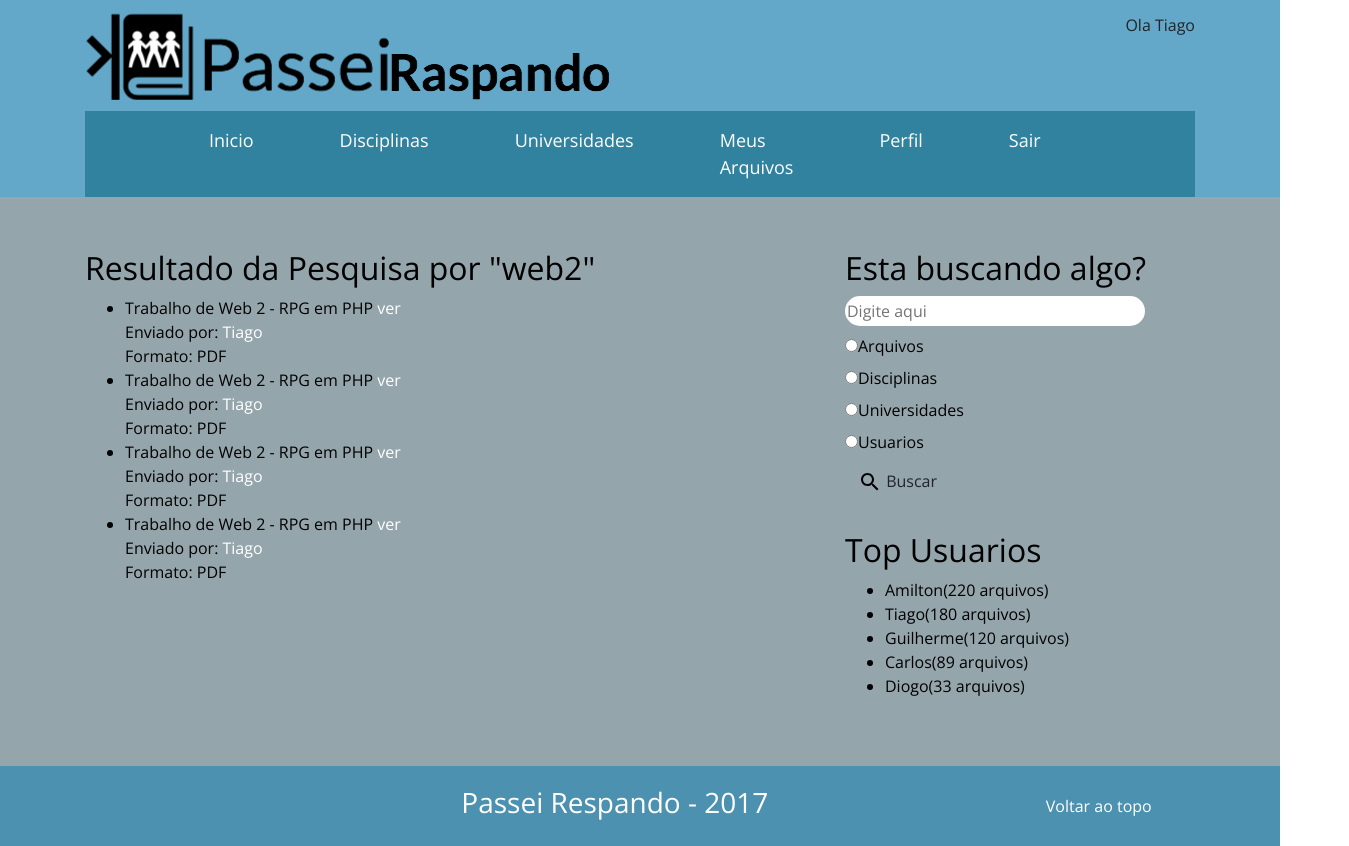
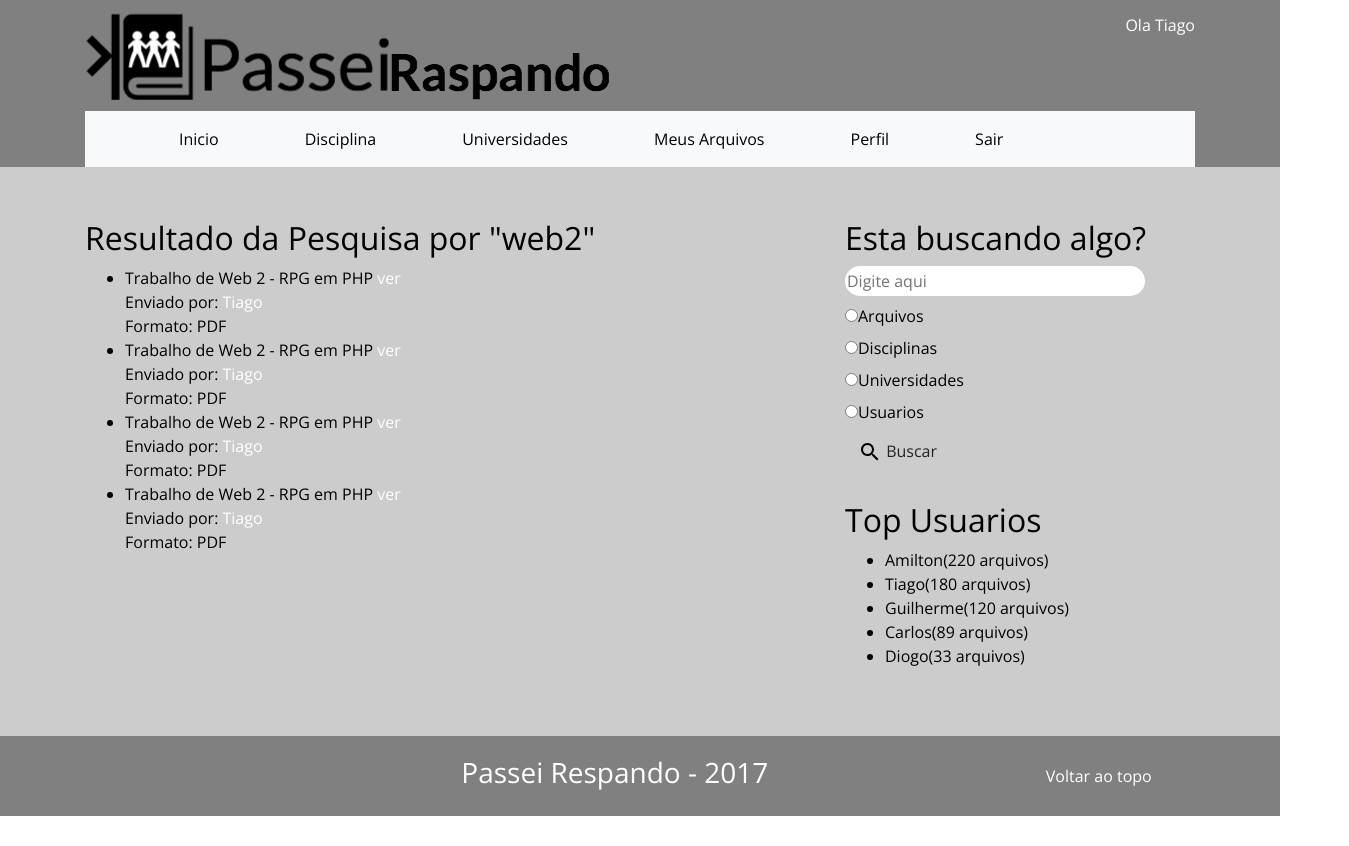
Before and after one commit to RasppSoft/passeiraspando-frontend, a plain HTML site: page telas/busca.html in a window 1280 px wide. Shown: the whole page, 1349 px wide, since content can reach past the window. After the commit the page ends 816 px from the top, so only its background shows below. Drawn offline with nearby package versions, Linux system fonts and the light colour scheme.

Commit message:
Versao Final v.2

```diff
--- a/css/style.css
+++ b/css/style.css
@@ -3,19 +3,23 @@ body{
 }
 
 header{
-	background-color: #63A8C9;
+	/*background-color: #63A8C9;*/
+	background-color: grey;
 	position: relative;
 	padding-top: 1%;
 }
 
 #user{
-	float: right
+	float: right;
+	color: white;
 }
 
 nav{
 	margin-top: 1%;
-	background-color: #31829F;
-	font-size: 18px;
+}
+
+nav a{
+	color: black!important;
 }
 
 #information{
@@ -33,7 +37,8 @@ a{
 }
 
 #miolo{
-	background-color: #95A5AC;
+	/*background-color: #95A5AC;*/
+	background-color: #CCC;
 	position: relative;
 	padding-top: 4.1%;
 	padding-bottom: 4.1%;
@@ -70,7 +75,8 @@ a{
 }
 
 #pe{
-	background-color: #4C91B0;
+	/*background-color: #4C91B0;*/
+	background-color: grey;
 	width: 100%;
 	position: relative;
 	display: flex;
@@ -78,8 +84,20 @@ a{
 	justify-content: center;
 }
 
+#login{
+	display: flex;
+	align-items: center;
+	justify-content: center;
+	margin-top: 15%;
+}
+
+#corpo_login{
+	background-color: #CCC;
+}
+
 footer{
-	background-color: #4C91B0;
+	/*background-color: #4C91B0;*/
+	background-color: grey;
 	width: 100%;
 	position: relative;
 	padding: 1.5%  1%;
--- a/telas/busca.html
+++ b/telas/busca.html
@@ -14,30 +14,30 @@
 		<div class="container">
 			<img src="../assets/images/logotipo-passei-raspando.png">
 			<p id="user">Ola Tiago</p>
-			<section id="menu">
-				<nav class="navbar navbar-expand-lg navbar-light">
+			<section >
+				<nav class="navbar navbar-expand-lg navbar-light bg-light">
 					<button class="navbar-toggler" type="button" data-toggle="collapse" data-target="#navbarSupportedContent" aria-controls="navbarSupportedContent" aria-expanded="false" aria-label="Toggle navigation">
         				<span class="navbar-toggler-icon"></span>
         			</button>
 					<div class="collapse navbar-collapse" id="navbarSupportedContent">
         				<ul class="navbar-nav mr-auto">
 				            <li class="nav-item active">
-								<a class="nav-link" id="first-a" href="#">Inicio <span class="sr-only">(current)</span></a>
+				            	<a class="nav-link" href="index.html">Inicio <span class="sr-only">(current)</span></a>
 				            </li>
 				            <li class="nav-item active">
-								<a class="nav-link" href="#">Disciplinas <span class="sr-only">(current)</span></a>
+				            	<a class="nav-link" href="disciplinas.html">Disciplina <span class="sr-only">(current)</span></a>
 				            </li>
 				            <li class="nav-item active">
-								<a class="nav-link" href="#">Universidades <span class="sr-only">(current)</span></a>
+				            	<a class="nav-link" href="universidades.html">Universidades <span class="sr-only">(current)</span></a>
 				            </li>
 				            <li class="nav-item active">
-								<a class="nav-link" href="#">Meus Arquivos <span class="sr-only">(current)</span></a>
+				            	<a class="nav-link" href="arquivos.html">Meus Arquivos <span class="sr-only">(current)</span></a>
 				            </li>
 				            <li class="nav-item active">
-								<a class="nav-link" href="#">Perfil <span class="sr-only">(current)</span></a>
+				            	<a class="nav-link" href="perfil.html">Perfil <span class="sr-only">(current)</span></a>
 				            </li>
 				            <li class="nav-item active">
-								<a class="nav-link" id="last-a" href="#">Sair <span class="sr-only">(current)</span></a>
+				            	<a class="nav-link" href="login.html">Sair <span class="sr-only">(current)</span></a>
 				            </li>
         				</ul>
         			</div>
```
Also changed, not shown: telas/arquivos.html (+8 -8 lines), telas/detalhe_arquivo.html (+8 -8 lines), telas/disciplinas.html (+8 -8 lines), telas/index.html (+5 -5 lines), telas/inserir_arquivo.html (+8 -8 lines), telas/login.html (added, +36 -0 lines), telas/perfil.html (+8 -8 lines), telas/universidades.html (+8 -8 lines), telas/upload.html (+8 -8 lines). Lines whose indentation alone changed are shown as unchanged.
